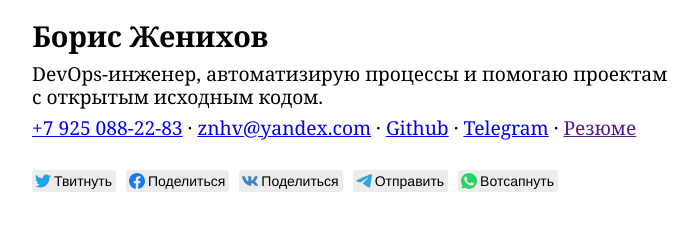
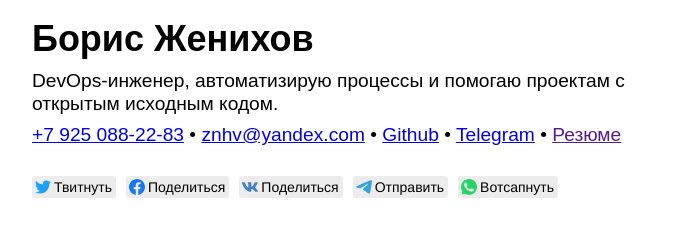
Before and after one commit to abuwhite/znhv.github.io, a plain HTML site: page index.html in a window 1280 px wide. Shown: the whole page, without its empty margins (288-985 px from the left). Drawn offline with Linux system fonts and the light colour scheme; no server answers.

Commit message:
Refactoring

```diff
--- a/index.html
+++ b/index.html
@@ -20,14 +20,17 @@
 		margin: 1em auto;
 		max-width: 640px;
 		padding:0 .62em;
-		font: 1.2em/1.62 "Georgia", serif;
+		font: 1.2em/1.62 sans-serif;
 	}
 	h1,h2,h3 {
-		line-height:1.2;
+		line-height: 40px;
 		margin-block-start: auto;
 		margin-block-end: auto;
+		font-size: 36px;
+		margin-bottom: 10px;
 	}
 	h4, p {
+		font-size: inherit;
 		line-height:1.2;
 		margin-block-start: 8px;
 		margin-block-end: 8px;
@@ -46,42 +49,8 @@
 	<header>
 		<h1>Борис Женихов</h1>
 		<p>DevOps-инженер, автоматизирую процессы и помогаю проектам с открытым исходным кодом.</p>
-		<p class="typography-intro"><a href="tel:89250882283">+7 925 088-22-83</a> · <a href="mailto:znhv@yandex.com">znhv@yandex.com</a> · <a href="http://github.com/znhv">Github</a> · <a href="https://t.me/catblaster">Telegram</a> · <a href="">Резюме</a></p>
+		<p class="typography-intro"><a href="tel:89250882283">+7 925 088-22-83</a> • <a href="mailto:znhv@yandex.com">znhv@yandex.com</a> • <a href="http://github.com/znhv">Github</a> • <a href="https://t.me/catblaster">Telegram</a> • <a href="">Резюме</a></p>
 	</header>
-<!--	<h3>Навыки</h3>-->
-<!--	<p>GNU/Linux, FreeBSD, OS X, Windows | Python, Go, Bash, JavaScript | Kubernetes, Docker, Ansible, Prometheus, Jenkins, Github Actions | Flask, HTML, CSS, JSON, Ajax, PostgreSQL.</p>-->
-<!--	<h3 id="projects">Проекты</h3>-->
-<!--	<h4><a href="">Censor</a></h4>-->
-<!--	<p>Таблица расходов которая помогает экономить.</p>-->
-<!--	<ul>-->
-<!--		<li>Собрал на фреймворке Flask, верстал на Bootstrap-е</li>-->
-<!--		<li>Упаковал в Docker-контейнер</li>-->
-<!--		<li>Развернул на сервере AWS</li>-->
-<!--	</ul>-->
-<!--	<h4><a href="">Polarity</a></h4>-->
-<!--	<p>Калькулятор разницы структур данных.</p>-->
-<!--	<ul>-->
-<!--		<li>Использовал рекурсивный метод сравнения</li>-->
-<!--		<li>Применил метод разработки через тестирование и добился покрытия тестами 92% кода</li>-->
-<!--	</ul>-->
-<!--	<h4><a href="">Braingames</a></h4>-->
-<!--	<p>Консольная математическая игра.</p>-->
-<!--	<ul>-->
-<!--		<li>Применил ООП для создания архитектуры движка</li>-->
-<!--		<li>Использовал библиотеку Pony ORM, СУБД — PostgreSQL</li>-->
-<!--		<li>Применил Github Actions для непрерывного тестирования</li>-->
-<!--	</ul>-->
-<!--	<h3 id="experience">Опыт</h3>-->
-<!--	<h4>Инженер АСУ ТП в Кокше-Цемент с Октября 2016 по Декабрь 2021</h4>-->
-<!--	<p>Автоматизированный завод по производству цемента, проект компании <a href="https://www.flsmidth.com">FLSmidth</a>.</p>-->
-<!--	<ul>-->
-<!--		<li>Принимал участие в пусконаладочных работах</li>-->
-<!--		<li>Программировал контроллеры</li>-->
-<!--		<li>Обслуживал сервера, аппаратную и программную часть проекта</li>-->
-<!--	</ul>-->
-<!--	<h3 id="education">Образование</h3>-->
-<!--	<h4>Высший технический колледж Кокшетау с Сентября 2012 по Июль 2016</h4>-->
-<!--	<p>Контрольно-измерительные приборы и автоматика в промышленности.</p>-->
 	<div class="likely">
 	  <div class="twitter">Твитнуть</div>
 	  <div class="facebook">Поделиться</div>
```
